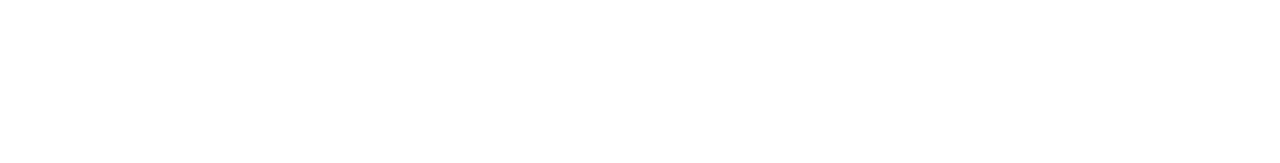
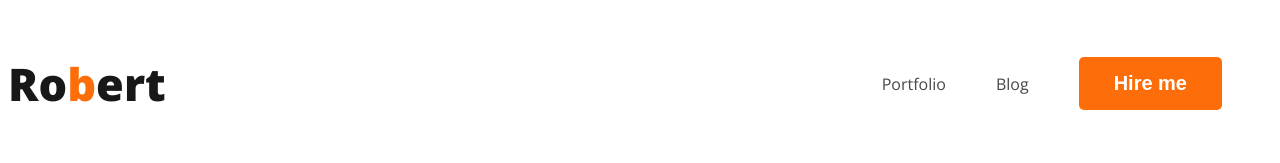
Before and after one commit to 97farhan/Developer-portfolio, a plain HTML site: page index.html in a window 1280 px wide. Drawn offline with nearby package versions, Linux system fonts and the light colour scheme.

Commit message:
added navbar

```diff
--- a/index.html
+++ b/index.html
@@ -4,9 +4,23 @@
     <meta charset="UTF-8">
     <meta name="viewport" content="width=device-width, initial-scale=1.0">
     <title>Developer Portfolio</title>
+    <link rel="preconnect" href="https://fonts.googleapis.com">
+<link rel="preconnect" href="https://fonts.gstatic.com" crossorigin>
+<link href="https://fonts.googleapis.com/css2?family=Montserrat:wght@700&family=Open+Sans:wght@400;700;800&display=swap" rel="stylesheet">
+    <link rel="stylesheet" href="portfolio.css">
 </head>
 <body>
    <header>
+    <nav>
+        <h3 class="nav-title">Ro<span class="text-primary">b</span>ert</h3>
+        <ul>
+            <li><a href="#">Portfolio</a></li>
+            <li><a href="#">Blog</a></li>
+            <li><button class="btn-primary">Hire me</button></li>
+
+
+        </ul>
+    </nav>
 
   </header>
 
--- /dev/null
+++ b/portfolio.css
@@ -0,0 +1,48 @@
+/* shared styles */
+body {
+    font-family: 'Open Sans', sans-serif;
+}
+
+.text-primary {
+    color: #FD6E0A;
+}
+
+.btn-primary {
+    border-radius: 5px;
+    background: #FD6E0A;
+    border: 0;
+    font-size: 20px;
+    color: white;
+    font-weight: 700;
+    padding: 15px 35px;
+}
+
+
+/* nav releted style */
+nav {
+    display: flex;
+    justify-content: space-between;
+    align-items: center;
+
+}
+
+.nav-title {
+    color: #181818;
+    font-size: 45px;
+    font-weight: 800;
+}
+
+nav>ul {
+    display: flex;
+    align-items: center;
+}
+
+nav li {
+    list-style-type: none;
+    margin-right: 50px;
+}
+
+nav a {
+    text-decoration: none;
+    color: #474747;
+}
```
